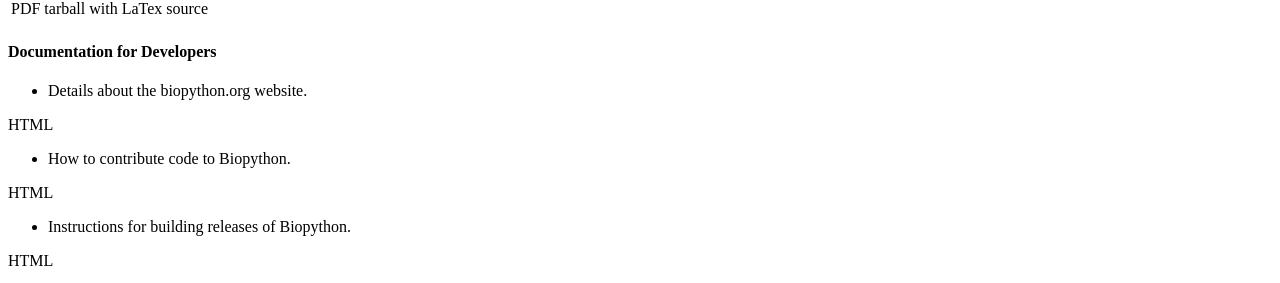
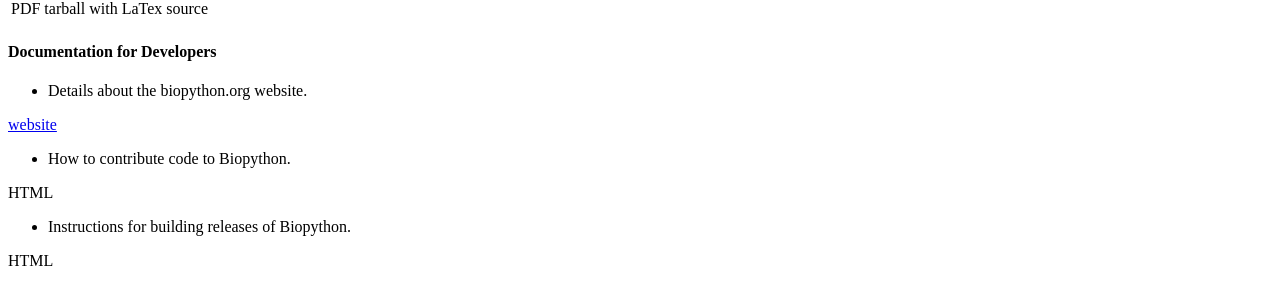
Before and after one commit to biopython/biopython.github.io, a Jekyll site: the page built from wiki/Documentation.md, in a window 1280 px wide. Shown: the part 1738-2021 px from the top of the page. Built offline with Jekyll 4.4.1, drawn with Linux system fonts in a browser that asks for light colours.

Commit message:
/* Documentation for Developers */

```diff
--- a/wiki/Documentation.md
+++ b/wiki/Documentation.md
@@ -139,7 +139,7 @@ PDF | tarball with LaTex source
 -   Details about the biopython.org website.
 
 
-HTML
+[website](website "wikilink")
 
 -   How to contribute code to Biopython.
 
```
Also changed, not shown: 1 other file.
